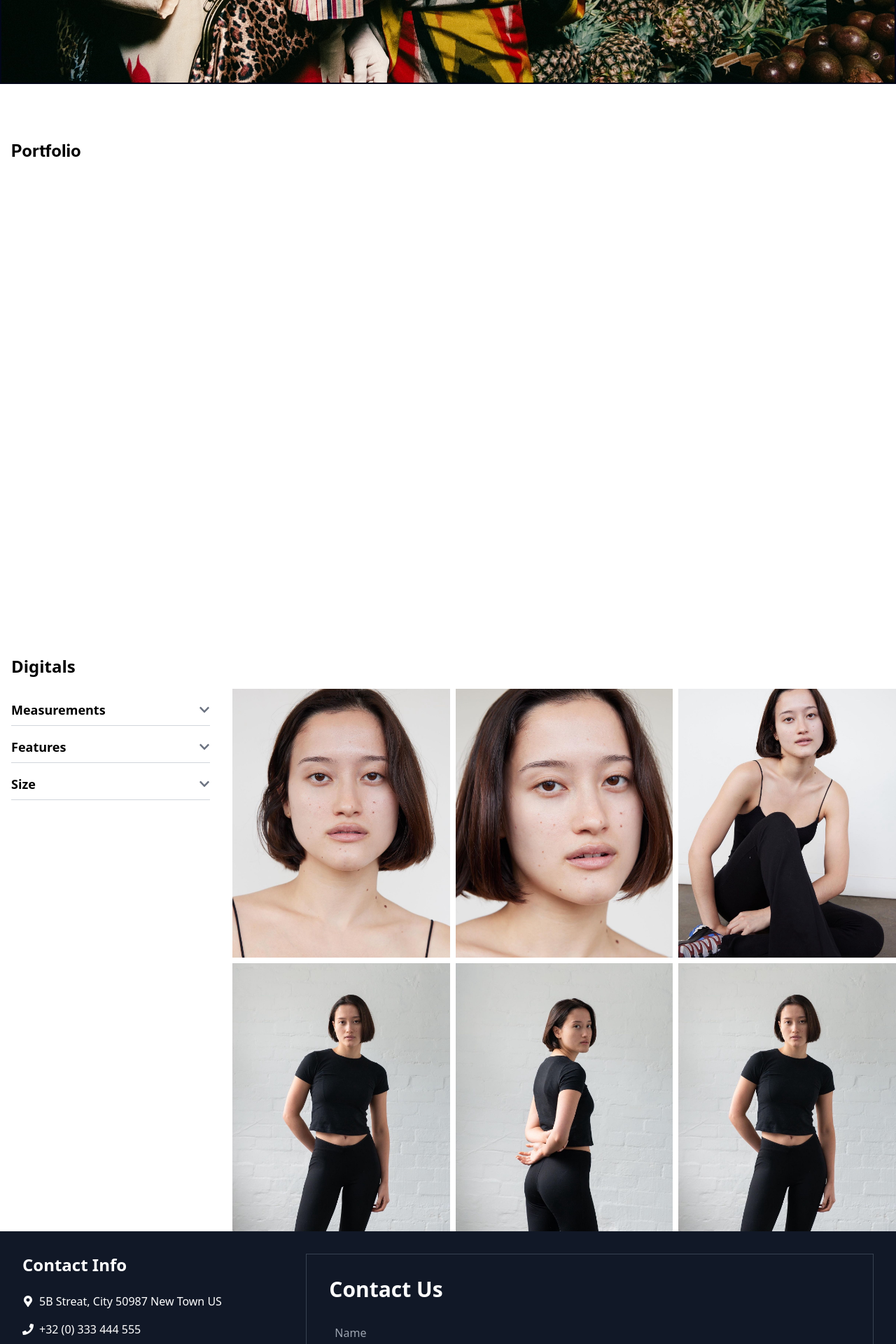
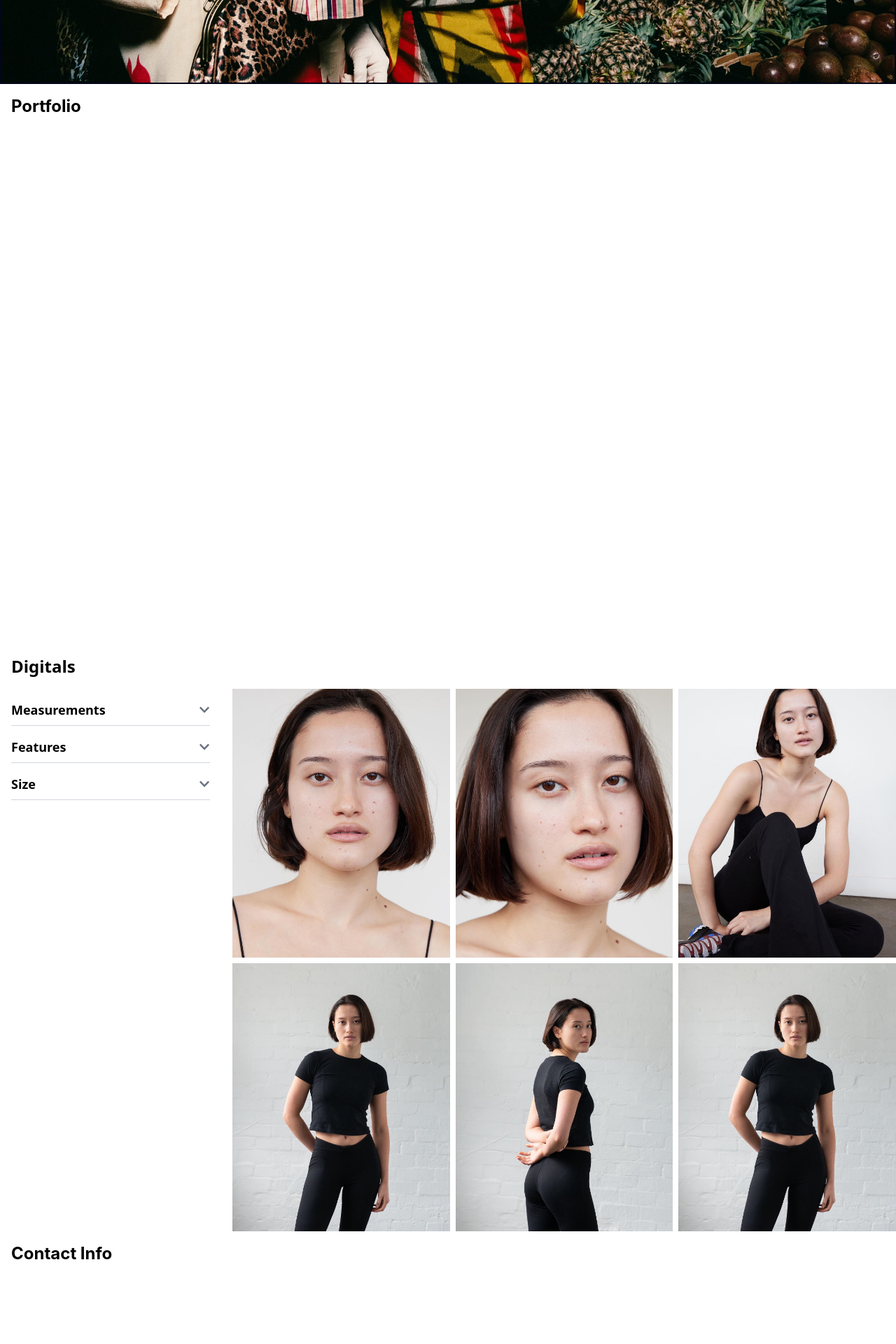
Before and after one commit to annisa-nye/aisya-model-portfolio, a React (Vite) app: page / in a window 1280 px wide. Shown: the part 680-2600 px from the top of the page at 70% size. Built offline with nearby package versions, Linux system fonts and the light colour scheme.

Commit message:
looking amazeballs

```diff
--- a/src/components/ContactForm.tsx
+++ b/src/components/ContactForm.tsx
@@ -21,10 +21,12 @@ const Contact: React.FC = () => {
 	};
 
 	return (
-		<section id="contact">
+		<section id='contact'>
+			<div className='font-inter min-h-screen sticky top-0'>
+				<h2 className='text-2xl font-bold p-4'>Contact Info</h2>
+			</div>
 			<div className='flex justify-between p-8 bg-gray-900 text-white min-h-screen'>
 				<div className='w-1/3'>
-					<h2 className='text-2xl font-bold mb-6 sticky top-0'>Contact Info</h2>
 					<div className='mb-4 flex items-center'>
 						<FaMapMarkerAlt className='mr-2' />
 						<span>5B Streat, City 50987 New Town US</span>
--- a/src/components/PortfolioGallery.tsx
+++ b/src/components/PortfolioGallery.tsx
@@ -1,7 +1,7 @@
 import React from 'react';
 
 const PortfolioGallery: React.FC = () => (
-	<section id='portfolio' className='font-inter pt-header min-h-screen'>
+	<section id='portfolio' className='font-inter min-h-screen'>
 		<div className='sticky top-0'>
 			<h2 className='text-2xl font-bold p-4'>Portfolio</h2>
 			{/* Add your gallery items here */}
```
